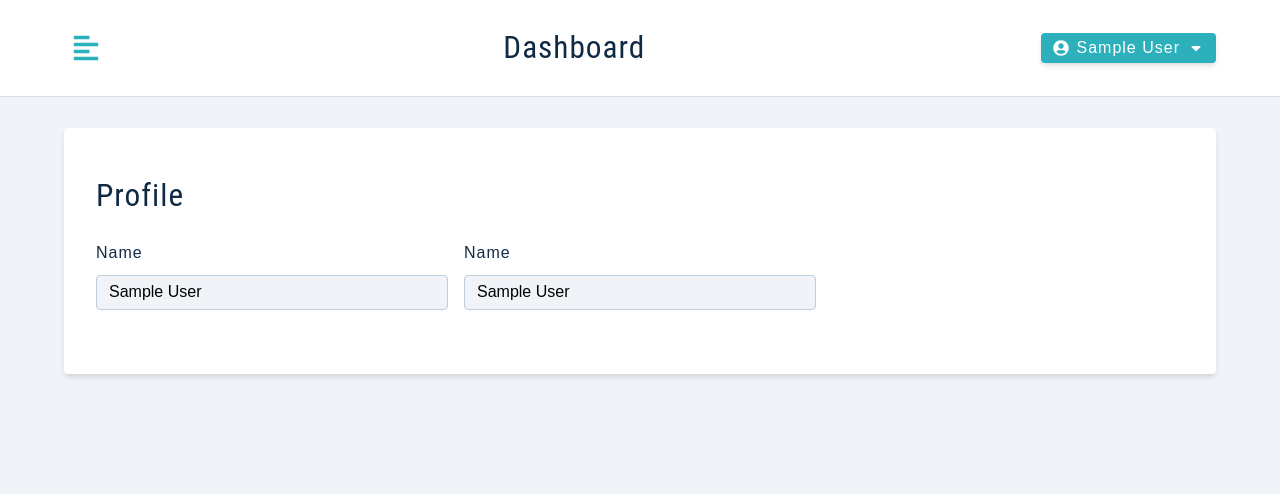
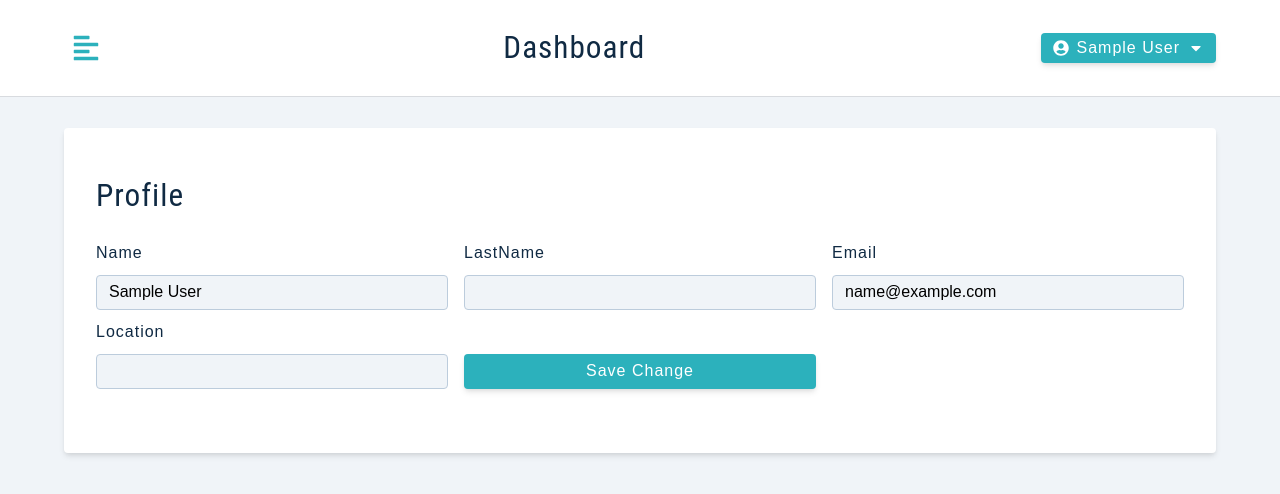
Before and after one commit to Elias-Kibret/Jobify, a React (Create React App) app in the folder client/: page /profile in a window 1280 px wide. Shown: the top 494 px of the page. Built offline with nearby package versions, Linux system fonts and the light colour scheme; sample sign-in values are in the browser's storage.

Commit message:
profile setup done

```diff
--- a/client/src/pages/DashBoard/Profile.js
+++ b/client/src/pages/DashBoard/Profile.js
@@ -37,11 +37,31 @@ const Profile = () => {
 
             <FormRow
                  type="text"
-                 name="name"
-                 value={name}
+                 name="lastName"
+                 value={lastName}
                  handleChange={(e)=>{
-                setName(e.target.value)}}
+                setLastName(e.target.value)}}
               />
+
+            <FormRow
+             type="email"
+             name="email"
+             value={email}
+             handleChange={(e)=>{
+            setEmail(e.target.value)}}
+          />
+
+          <FormRow
+             type="text"
+             name="Location"
+             value={location}
+             handleChange={(e)=>{
+            setLocation(e.target.value)}}
+          />
+
+          <button className="btn btn-block" type='submit' disabled={isLoading}>
+            {isLoading?"please wait...":'Save change'}
+          </button>
          </div>
          </form>
     </Wrapper>
```
